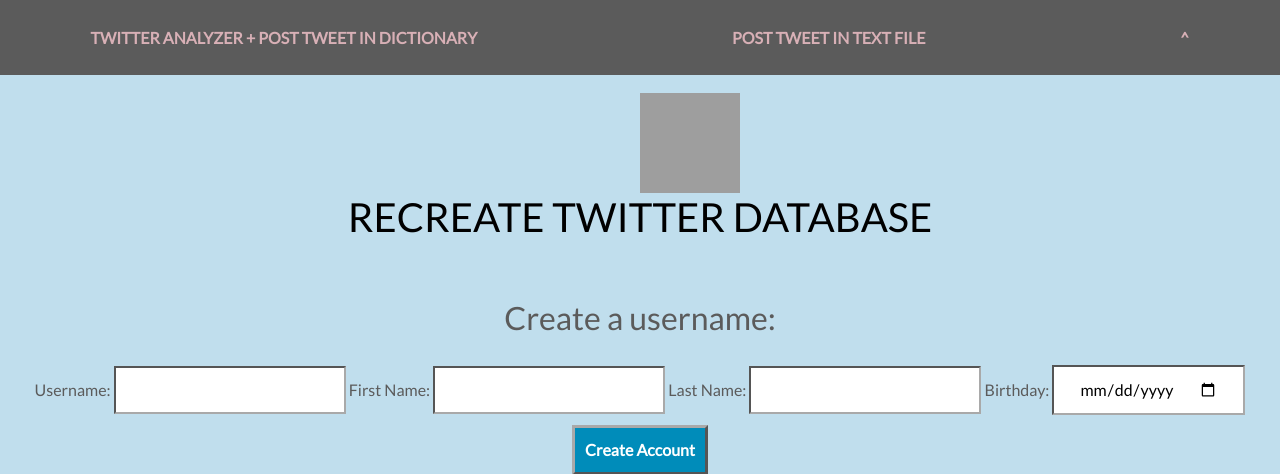
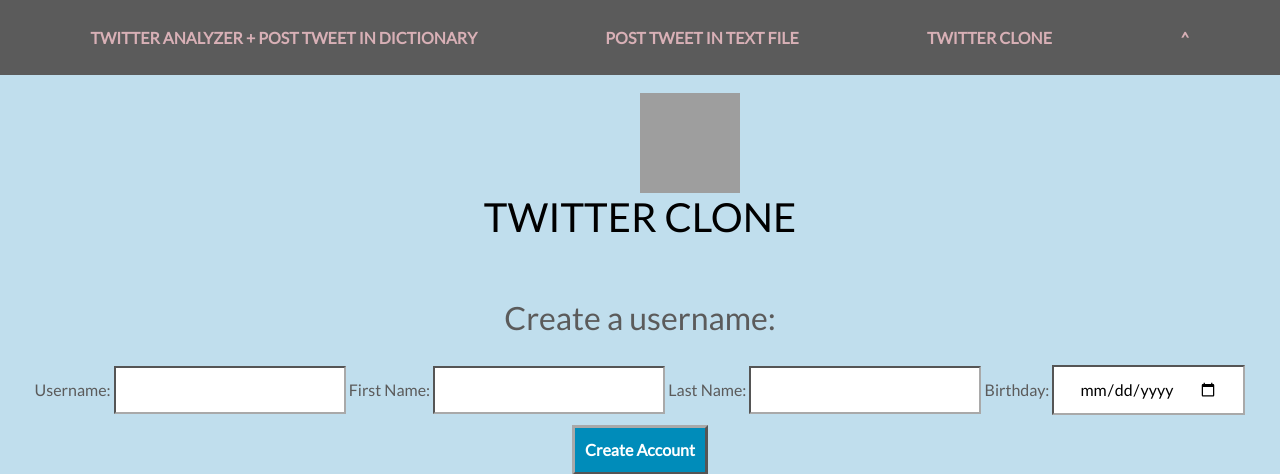
Before and after one commit to jassycodes/twitter_sentiment_analyzer, a Flask app: page /twitter_clone in a window 1280 px wide; the page is wider, and only the part inside the window is pictured. Shown: the top 474 px of that part. Run offline with Flask 2, Linux system fonts and the light colour scheme; some libraries are stand-ins or nearby versions; grey boxes are pictures that could not be loaded.

Commit message:
submit twitter_clone

```diff
--- a/templates/new_tweets.html
+++ b/templates/new_tweets.html
@@ -15,7 +15,7 @@
    </head>
    <body class = "container-fluid">
       <div id="menu" class="navbar navbar-default fixed-top">
-         <div class="container-fluid"><a href="/" class="menu-item">TWITTER ANALYZER + POST TWEET IN DICTIONARY</a> <a href="/newtweets" class="menu-item">POST TWEET IN TEXT FILE</a> <a href=#mainContent class="menu-item">^</a></div>
+         <div class="container-fluid"><a href="/" class="menu-item">TWITTER ANALYZER + POST TWEET IN DICTIONARY</a> <a href="/newtweets" class="menu-item">POST TWEET IN TEXT FILE</a> <a href="/twitter_clone" class="menu-item">TWITTER CLONE</a> <a href=#mainContent class="menu-item">^</a></div>
       </div>
       <div id="mainContent" style="padding-top: 100px">
          <a href="/newtweets"><img src="http://www.stickpng.com/assets/images/580b57fcd9996e24bc43c53e.png" alt="Twitter Logo" style="height:100px; width: 100px; margin-left: 50%; margin-right: 50%;"></a>
--- a/templates/tweets_in_db.html
+++ b/templates/tweets_in_db.html
@@ -15,12 +15,12 @@
    </head>
    <body class = "container-fluid">
       <div id="menu" class="navbar navbar-default fixed-top">
-         <div class="container-fluid"><a href="/" class="menu-item">TWITTER ANALYZER + POST TWEET IN DICTIONARY</a> <a href="/newtweets" class="menu-item">POST TWEET IN TEXT FILE</a> <a href=#mainContent class="menu-item">^</a></div>
+         <div class="container-fluid"><a href="/" class="menu-item">TWITTER ANALYZER + POST TWEET IN DICTIONARY</a> <a href="/newtweets" class="menu-item">POST TWEET IN TEXT FILE</a> <a href="/twitter_clone" class="menu-item">TWITTER CLONE</a> <a href=#mainContent class="menu-item">^</a></div>
       </div>
       <div id="mainContent" style="padding-top: 30px; padding-bottom: 30px;">
          <div class = "container-fluid" id="title" style="padding-bottom: 50px;">
                      <a href="/twitter_clone"><img src="http://www.stickpng.com/assets/images/580b57fcd9996e24bc43c53e.png" alt="Twitter Logo" style="height:100px; width: 100px; margin-left: 50%; margin-right: 50%;"></a>
-            <h1 style="color: black;">RECREATE TWITTER DATABASE</h1>
+            <h1 style="color: black;">TWITTER CLONE</h1>
          </div>
 
             <div align="center">
--- a/templates/twitter_sa.html
+++ b/templates/twitter_sa.html
@@ -15,7 +15,7 @@
    </head>
    <body class = "container-fluid">
       <div id="menu" class="navbar navbar-default fixed-top">
-         <div class="container-fluid"><a href="/" class="menu-item">TWITTER ANALYZER + POST TWEET IN DICTIONARY</a> <a href="/newtweets" class="menu-item">POST TWEET IN TEXT FILE</a> <a href=#mainContent class="menu-item">^</a></div>
+         <div class="container-fluid"><a href="/" class="menu-item">TWITTER ANALYZER + POST TWEET IN DICTIONARY</a> <a href="/newtweets" class="menu-item">POST TWEET IN TEXT FILE</a> <a href="/twitter_clone" class="menu-item">TWITTER CLONE</a> <a href=#mainContent class="menu-item">^</a></div>
       </div>
       <div id="mainContent" style="padding-top: 100px">
          <a href="/"><img src="http://www.stickpng.com/assets/images/580b57fcd9996e24bc43c53e.png" alt="Twitter Logo" style="height:100px; width: 100px; margin-left: 50%; margin-right: 50%;"></a>
```
